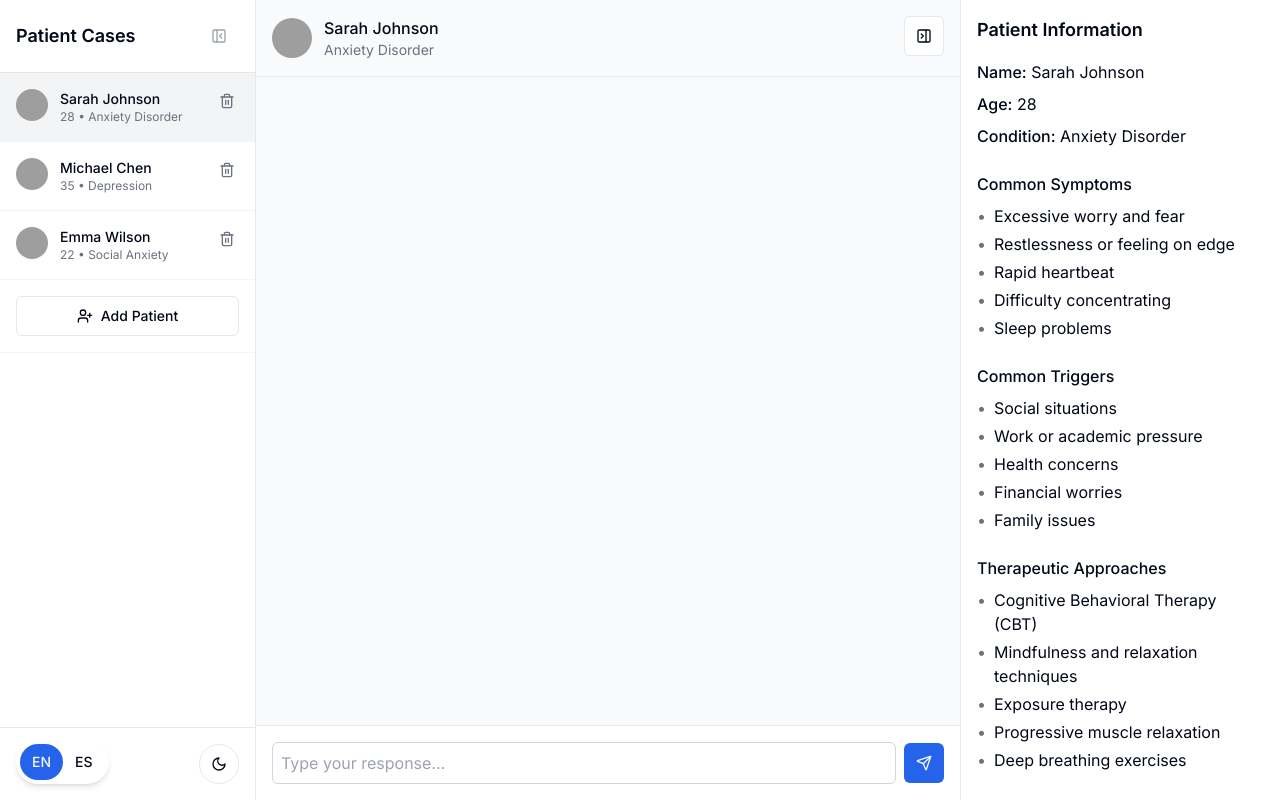
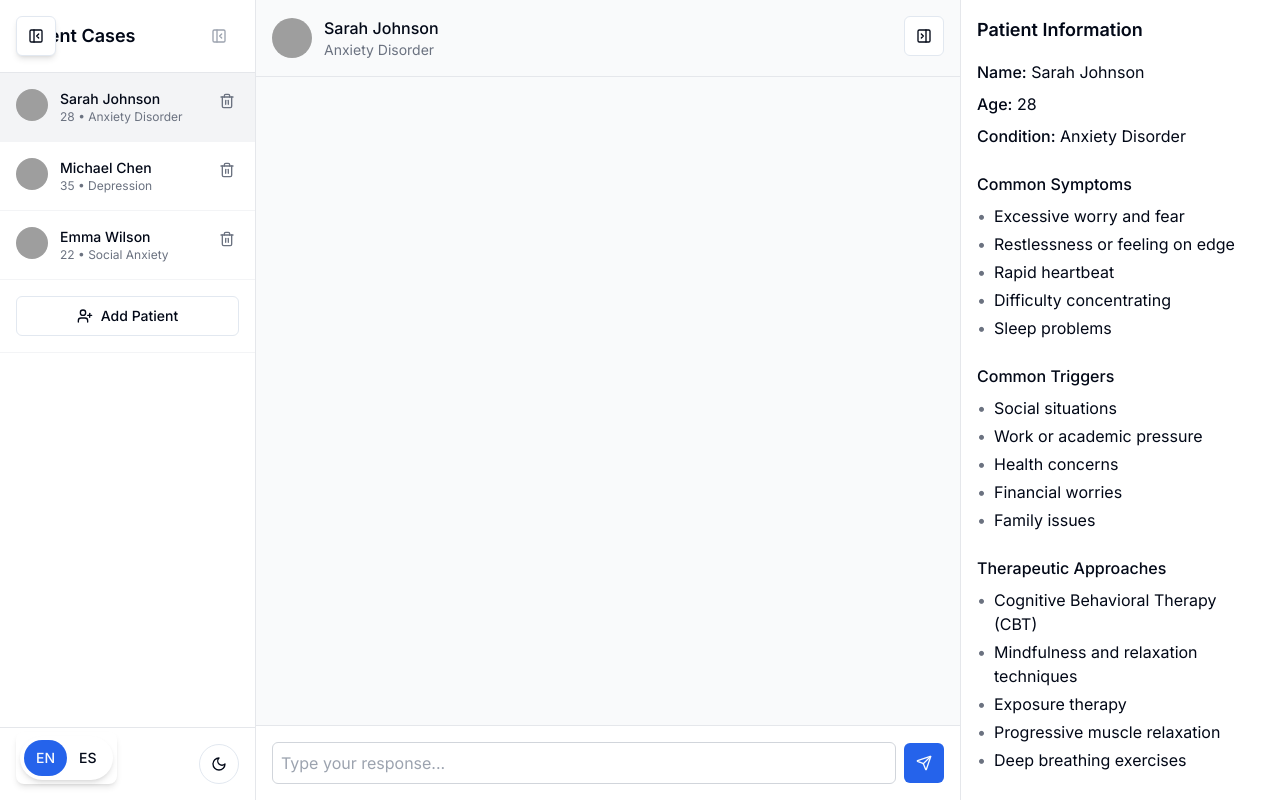
Before and after one commit to alexnunezro/Psychologist-Training, a Next.js app: page / in a window 1280 px wide. Built offline with nearby package versions, Linux system fonts and the light colour scheme; grey boxes are pictures that could not be loaded.

Commit message:
Fix patient list toggle visibility and language toggle positioning

```diff
--- a/app/page.tsx
+++ b/app/page.tsx
@@ -10,7 +10,7 @@ import type { Patient } from "@/types/patient"
 import PatientEditor from "@/components/patient-editor"
 import { useMobileDetect } from "@/hooks/use-mobile"
 import { Button } from "@/components/ui/button"
-import { PanelRightClose, PanelRightOpen } from "lucide-react"
+import { PanelRightClose, PanelRightOpen, PanelLeftClose, PanelLeftOpen } from "lucide-react"
 
 export default function Home() {
   const [selectedPatient, setSelectedPatient] = useState(patientsData[0])
@@ -100,6 +100,18 @@ export default function Home() {
         />
       </div>
 
+      {/* Patient list toggle button - always visible on desktop */}
+      <div className="hidden md:block fixed left-4 top-4 z-20">
+        <Button
+          variant="outline"
+          size="icon"
+          onClick={() => setShowPatientList(!showPatientList)}
+          className="bg-white dark:bg-gray-800 shadow-md"
+        >
+          {showPatientList ? <PanelLeftClose className="h-4 w-4" /> : <PanelLeftOpen className="h-4 w-4" />}
+        </Button>
+      </div>
+
       {/* Chat interface - hidden on mobile when no patient selected or when viewing patient list */}
       <div
         className={`${!selectedPatient || (isMobileScreen && !showChat) ? "hidden md:flex" : "flex"} flex-1 flex-col relative`}
@@ -113,9 +125,8 @@ export default function Home() {
           isMobile={isMobileScreen}
         />
 
-        {/* Toggle buttons container */}
-        <div className="absolute top-4 right-4 z-10 hidden md:flex gap-2">
-          {/* Patient info toggle button */}
+        {/* Patient info toggle button */}
+        <div className="absolute top-4 right-4 z-10 hidden md:block">
           <Button
             variant="outline"
             size="icon"
@@ -132,9 +143,11 @@ export default function Home() {
         <PatientInfo patient={selectedPatient} language={language} />
       </div>
 
-      {/* Language toggle */}
-      <div className="fixed bottom-4 left-4 z-10">
-        <LanguageToggle language={language} setLanguage={setLanguage} />
+      {/* Language toggle - fixed to bottom left with proper z-index and padding */}
+      <div className="fixed bottom-4 left-4 z-30">
+        <div className="bg-white dark:bg-gray-800 rounded-lg shadow-md p-1">
+          <LanguageToggle language={language} setLanguage={setLanguage} />
+        </div>
       </div>
 
       {/* Patient editor modal */}
```
